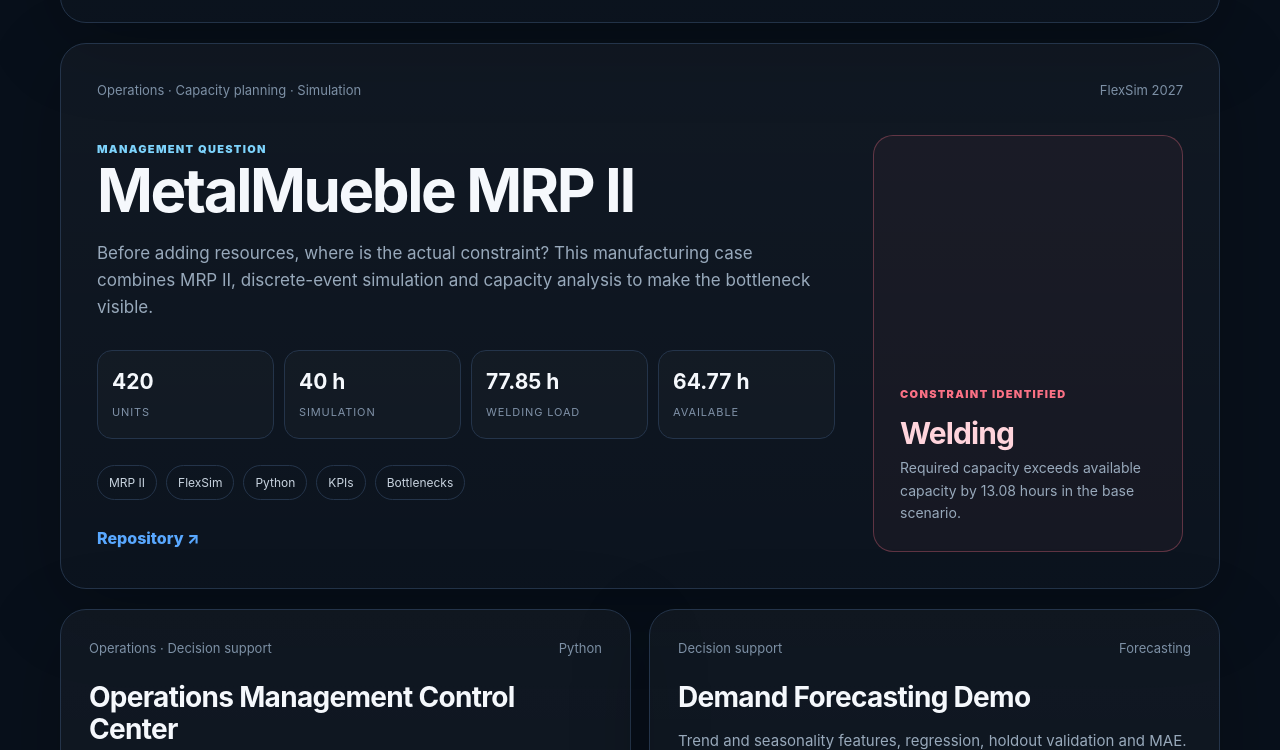
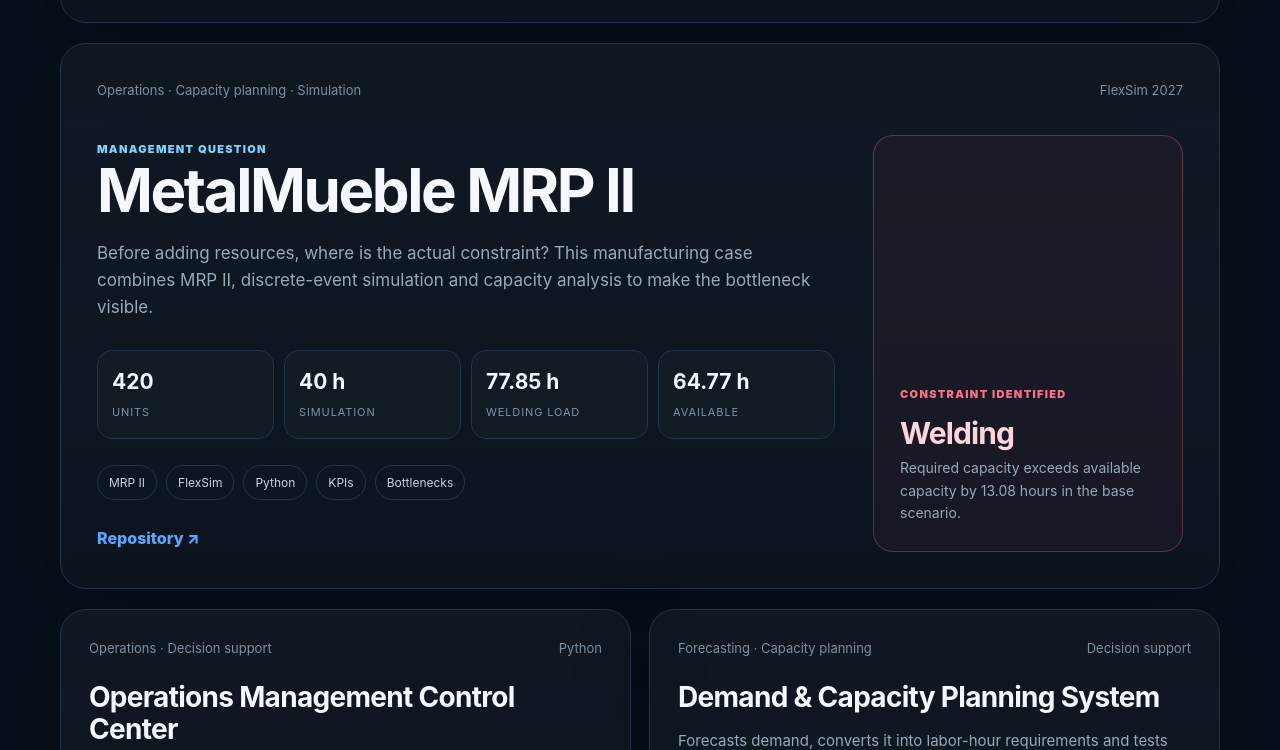
Before and after one commit to jtincovalverde/jtincovalverde, a plain HTML site: page docs/index.html in a window 1280 px wide. Shown: the part 2050-2800 px from the top of the page. Drawn offline with Linux system fonts and the light colour scheme.

Commit message:
Link portfolio to Demand & Capacity Planning repository

```diff
--- a/docs/index.html
+++ b/docs/index.html
@@ -34,6 +34,7 @@
         <a class="btn" href="https://github.com/jtincovalverde/ReservaFlow">ReservaFlow</a>
         <a class="btn" href="https://github.com/jtincovalverde/MetalMueble-MRP-II-FlexSim">Operations case</a>
         <a class="btn" href="https://github.com/jtincovalverde/operations-management-control-center">Control Center</a>
+        <a class="btn" href="https://github.com/jtincovalverde/demand-capacity-planning">Demand Planning</a>
         <a class="btn" href="https://cs50.harvard.edu/certificates/33971312-603f-44b5-ae8c-69c073080305">CS50x</a>
       </div>
 
@@ -113,10 +114,14 @@
           </div>
         </article>
         <article class="project-card compact">
-          <div class="project-topline"><span>Decision support</span><span>Forecasting</span></div>
-          <h3>Demand Forecasting Demo</h3>
-          <p>Trend and seasonality features, regression, holdout validation and MAE.</p>
-          <div class="project-links"><a href="https://github.com/jtincovalverde/jtincovalverde/tree/main/projects/demand-forecasting-demo">View project ↗</a></div>
+          <div class="project-topline"><span>Forecasting · Capacity planning</span><span>Decision support</span></div>
+          <h3>Demand & Capacity Planning System</h3>
+          <p>Forecasts demand, converts it into labor-hour requirements and tests whether temporary overload should be solved with flexible capacity or permanent headcount.</p>
+          <div class="tags"><span>Forecasting</span><span>Staffing</span><span>Capacity</span><span>Scenarios</span></div>
+          <div class="project-links">
+            <a href="https://github.com/jtincovalverde/demand-capacity-planning">Repository ↗</a>
+            <a href="https://github.com/jtincovalverde/demand-capacity-planning/blob/main/executive_plan.md">Executive plan ↗</a>
+          </div>
         </article>
       </div>
     </section>
```
